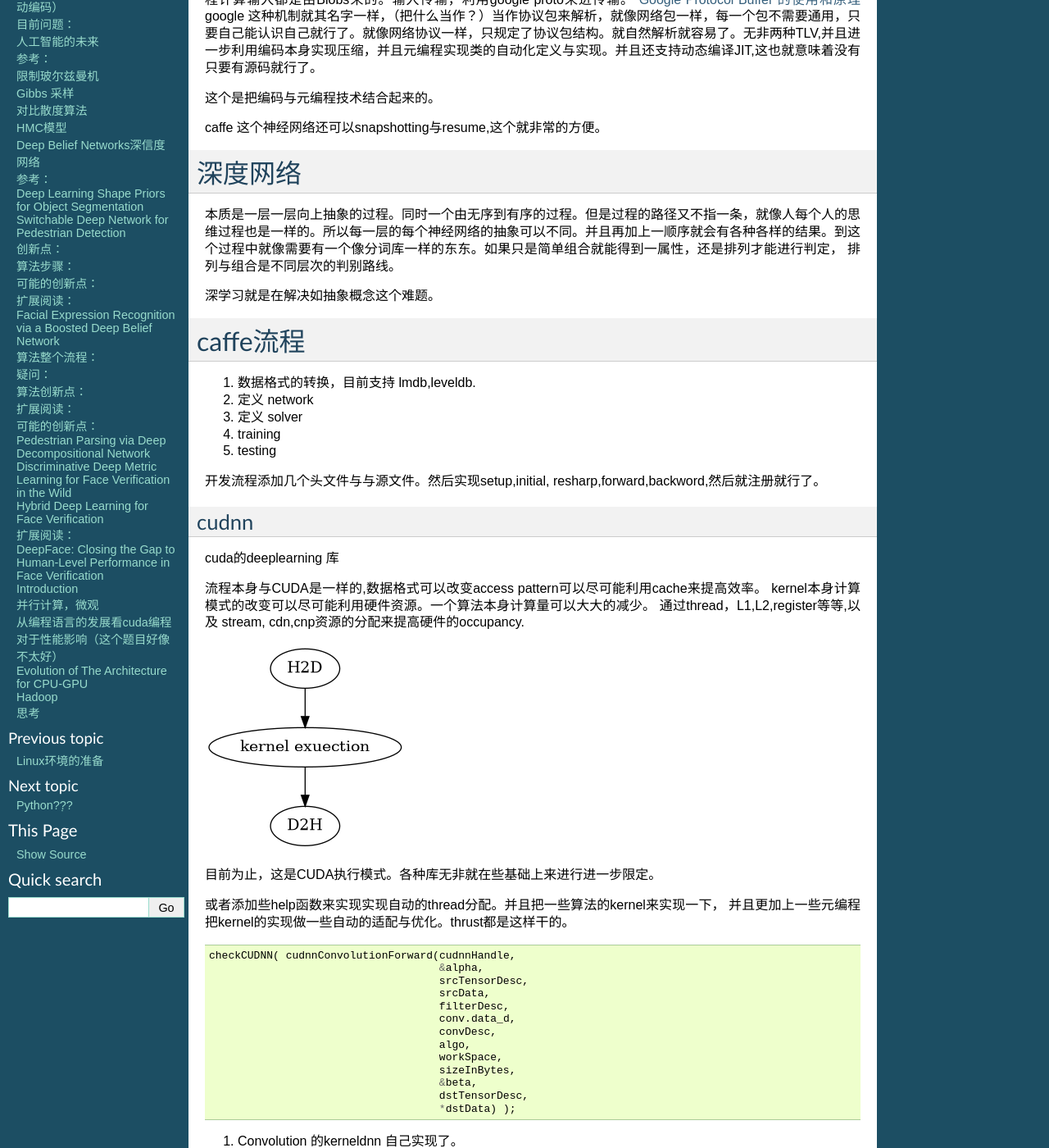
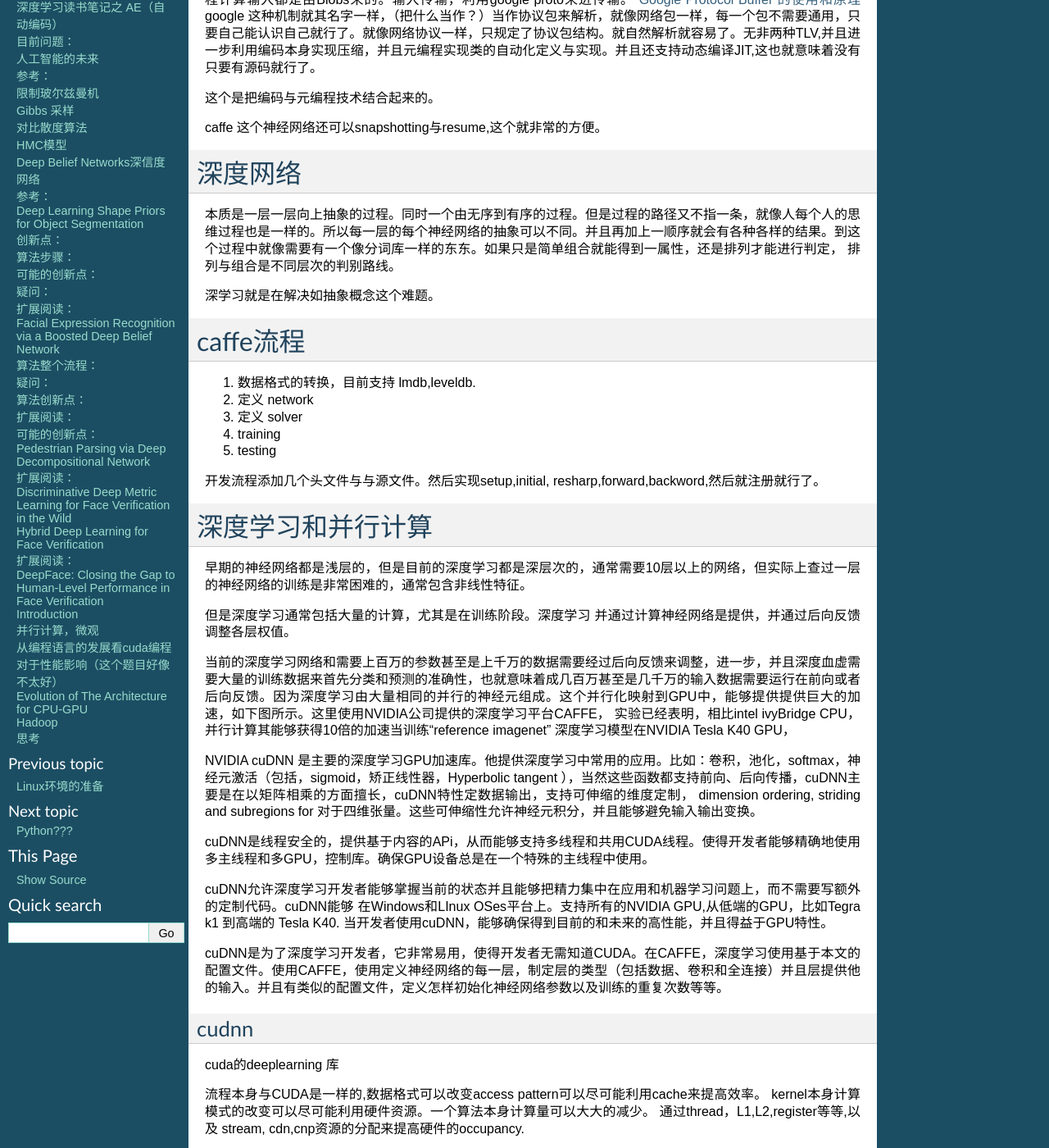
Before and after one commit to gwli/DeepLearningOnGPU, a Sphinx documentation site: the page built from source/basicConcept.rst, in a window 1280 px wide and 1400 px high, scrolled down 303 px. Shown: the whole window at 82% size. Built offline with Sphinx 7.4.7, drawn with Linux system fonts in a browser that asks for light colours; some of the changed text lies outside the part shown.

Commit message:
加入 caffe和并行计算

```diff
--- a/source/basicConcept/CaffeBasic.rst
+++ b/source/basicConcept/CaffeBasic.rst
@@ -30,3 +30,22 @@ caffe流程
 #. testing
 
 开发流程添加几个头文件与与源文件。然后实现setup,initial, resharp,forward,backword,然后就注册就行了。
+
+深度学习和并行计算
+==================
+
+早期的神经网络都是浅层的，但是目前的深度学习都是深层次的，通常需要10层以上的网络，但实际上查过一层的神经网络的训练是非常困难的，通常包含非线性特征。
+
+但是深度学习通常包括大量的计算，尤其是在训练阶段。深度学习
+并通过计算神经网络是提供，并通过后向反馈调整各层权值。
+
+当前的深度学习网络和需要上百万的参数甚至是上千万的数据需要经过后向反馈来调整，进一步，并且深度血虚需要大量的训练数据来首先分类和预测的准确性，也就意味着成几百万甚至是几千万的输入数据需要运行在前向或者后向反馈。因为深度学习由大量相同的并行的神经元组成。这个并行化映射到GPU中，能够提供提供巨大的加速，如下图所示。这里使用NVIDIA公司提供的深度学习平台CAFFE， 实验已经表明，相比intel ivyBridge CPU，并行计算其能够获得10倍的加速当训练“reference imagenet” 深度学习模型在NVIDIA Tesla K40 GPU，
+
+NVIDIA cuDNN 是主要的深度学习GPU加速库。他提供深度学习中常用的应用。比如：卷积，池化，softmax，神经元激活（包括，sigmoid，矫正线性器，Hyperbolic tangent ），当然这些函数都支持前向、后向传播，cuDNN主要是在以矩阵相乘的方面擅长，cuDNN特性定数据输出，支持可伸缩的维度定制， dimension ordering, striding and subregions for
+对于四维张量。这些可伸缩性允许神经元积分，并且能够避免输入输出变换。
+
+cuDNN是线程安全的，提供基于内容的APi，从而能够支持多线程和共用CUDA线程。使得开发者能够精确地使用多主线程和多GPU，控制库。确保GPU设备总是在一个特殊的主线程中使用。
+
+cuDNN允许深度学习开发者能够掌握当前的状态并且能够把精力集中在应用和机器学习问题上，而不需要写额外的定制代码。cuDNN能够 在Windows和LInux OSes平台上。支持所有的NVIDIA GPU,从低端的GPU，比如Tegra k1 到高端的 Tesla K40. 当开发者使用cuDNN，能够确保得到目前的和未来的高性能，并且得益于GPU特性。
+
+cuDNN是为了深度学习开发者，它非常易用，使得开发者无需知道CUDA。在CAFFE，深度学习使用基于本文的配置文件。使用CAFFE，使用定义神经网络的每一层，制定层的类型（包括数据、卷积和全连接）并且层提供他的输入。并且有类似的配置文件，定义怎样初始化神经网络参数以及训练的重复次数等等。
--- a/source/basicConcept/NewPaper.rst
+++ b/source/basicConcept/NewPaper.rst
@@ -47,6 +40,15 @@ Switchable Deep Network for Pedestrian Detection
 =============
 
 #. 在人脸识别中遮挡部分也可以switchable 变量来表示遮挡。但是人脸是一个相对简单的问题。
+
+疑问：
+=====
+
+#. 在算法预训练中S 和其他参数是怎样估计的，为什么首先估计S? 是不是使用决策树会更好一点。
+
+#. 怎样区分前景和背景？
+
+#. 这里的head  shoulder， upper body， 这些都是怎么来的信息？
 
 扩展阅读：
 =========
@@ -154,10 +152,52 @@ top 两层使用boosting 结构， {0，L-2}层使用后向反馈算法。
 Pedestrian Parsing via Deep Decompositional Network
 ===================================================
 
+
+#. 遮挡估计，估计那个部位被遮挡了？
+#.
+
 首先这个网络中使用的是什么？
+
+算法步骤：
+
+1. 估计只等当
+
+.. graphviz::
+
+   digraph G {
+      a [label="图像"];
+      b [label="特征"  ];
+      c [label="判断是否遮挡？"];
+      d [label="使用降噪autocoder补全component"];
+      e[label="判断是否是背景？"];
+      a->b->c->d->e->f
+   }
 
 
 全局调整是什么？
+
+扩展阅读：
+=========
+
+Body part detectors trained using 3d human pose annotations.
+
+利用人类3d骨骼轮廓探测身体每个部分。
+
+Robust boltzmann machines for recognition and denoising.
+
+使用RBM学习遮挡部分和非遮挡部分。
+
+The shape boltzmann machine: a strong model of object shape
+
+generative model for partsbased object segmentation
+
+利用玻尔兹曼机不全离散数据。
+
+Stacked denoising autoencoders: Learning useful representations in a deep network with a local denoising criterion
+
+使用降噪aucoder来恢复破坏的数据。我想这个可以用于人职业规划中。
+
+
 
 Discriminative Deep Metric Learning for Face Verification in the Wild
 =====================================================================
```
Also changed, not shown: other parts of source/basicConcept/NewPaper.rst (+1 -12 lines).
